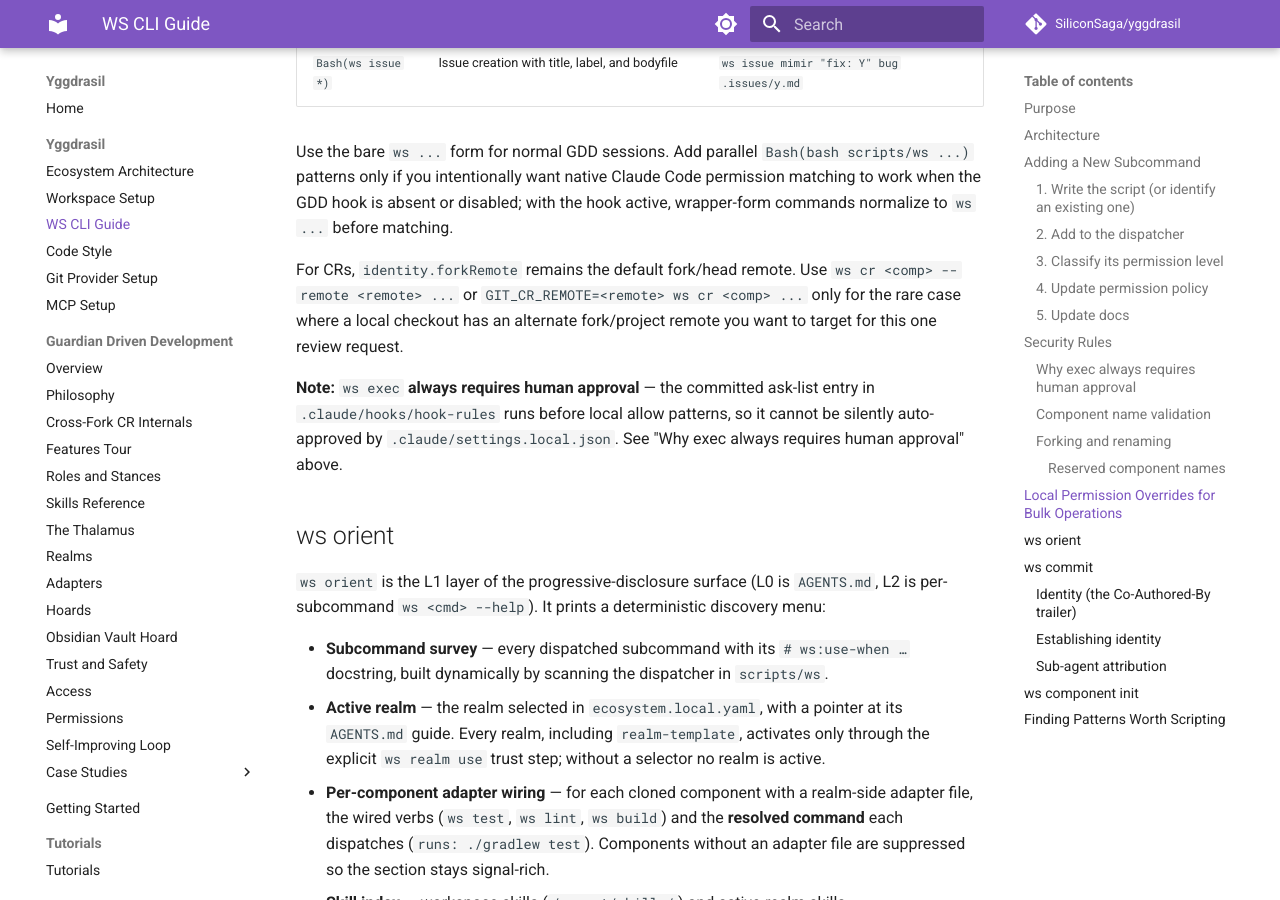
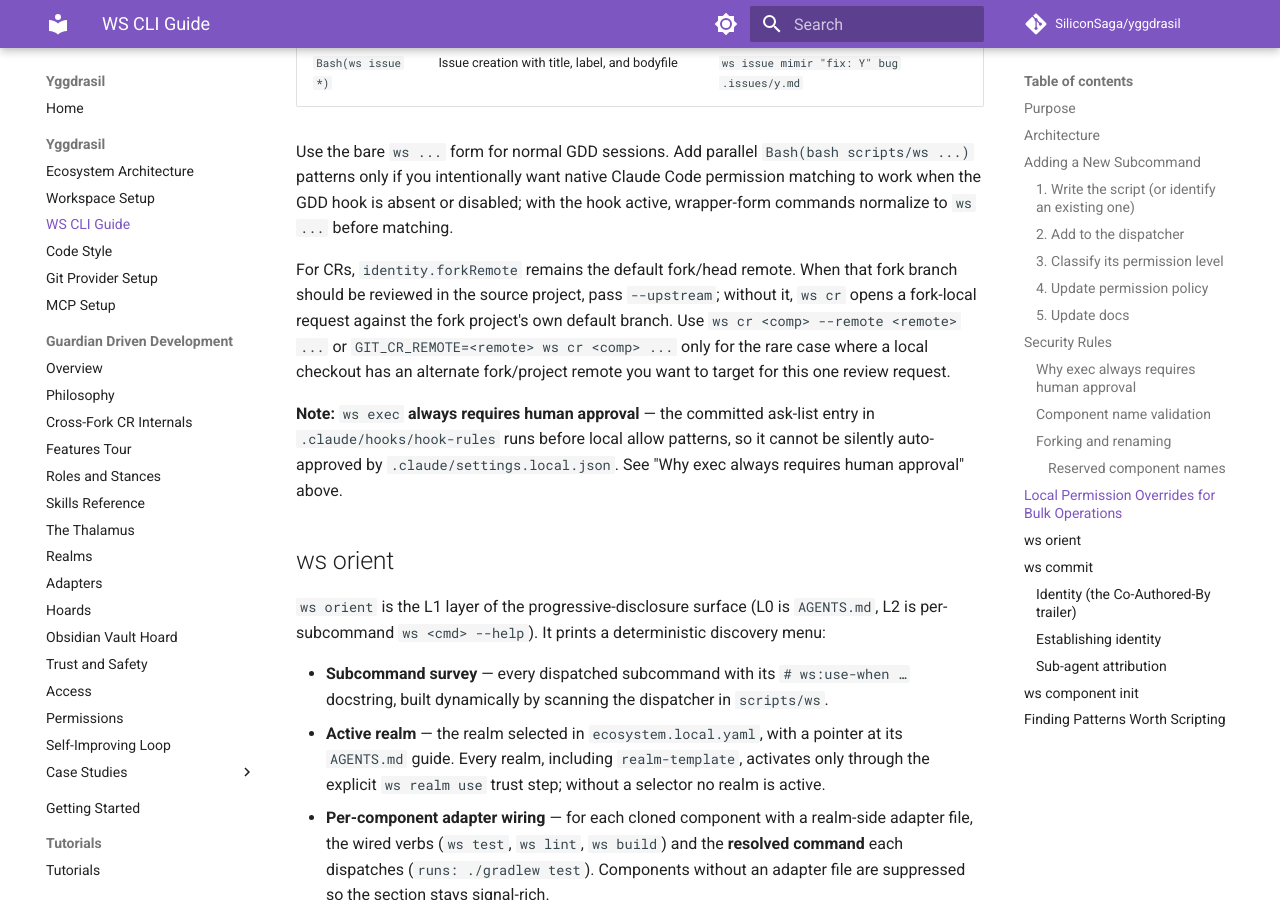
Before and after one commit to SiliconSaga/yggdrasil, an MkDocs documentation site: the page built from docs/ws-cli-guide.md, in a window 1280 px wide and 900 px high, scrolled down 5766 px. Built offline with MkDocs 1.6.1 and Material for MkDocs 9.7.7, drawn with Linux system fonts in a browser that asks for light colours; comment, search, counter and statistics services are not loaded.

Commit message:
docs: clarify upstream CR destination
Make `--upstream` explicit after the previous guidance allowed an unintended fork-local MR.

Co-Authored-By: Codex GPT-5 <noreply@openai.com>

```diff
--- a/docs/ws-cli-guide.md
+++ b/docs/ws-cli-guide.md
@@ -186,7 +186,7 @@ Side-effect commands (`push`, `cr`, `issue`) prompt for approval by default. (`w
 
 Use the bare `ws ...` form for normal GDD sessions. Add parallel `Bash(bash scripts/ws ...)` patterns only if you intentionally want native Claude Code permission matching to work when the GDD hook is absent or disabled; with the hook active, wrapper-form commands normalize to `ws ...` before matching.
 
-For CRs, `identity.forkRemote` remains the default fork/head remote. Use `ws cr <comp> --remote <remote> ...` or `GIT_CR_REMOTE=<remote> ws cr <comp> ...` only for the rare case where a local checkout has an alternate fork/project remote you want to target for this one review request.
+For CRs, `identity.forkRemote` remains the default fork/head remote. When that fork branch should be reviewed in the source project, pass `--upstream`; without it, `ws cr` opens a fork-local request against the fork project's own default branch. Use `ws cr <comp> --remote <remote> ...` or `GIT_CR_REMOTE=<remote> ws cr <comp> ...` only for the rare case where a local checkout has an alternate fork/project remote you want to target for this one review request.
 
 **Note:** `ws exec` **always requires human approval** — the committed ask-list entry in `.claude/hooks/hook-rules` runs before local allow patterns, so it cannot be silently auto-approved by `.claude/settings.local.json`. See "Why exec always requires human approval" above.
 
```
Also changed, not shown: .agent/skills/gdd-branch-workflow/SKILL.md (+8 -3 lines), .claude/hooks/README.md (+1 -1 lines), AGENTS.md (+3 -1 lines), docs/gdd/access.md (+1 -1 lines), docs/gdd/features.md (+1 -1 lines), 3 other files.
